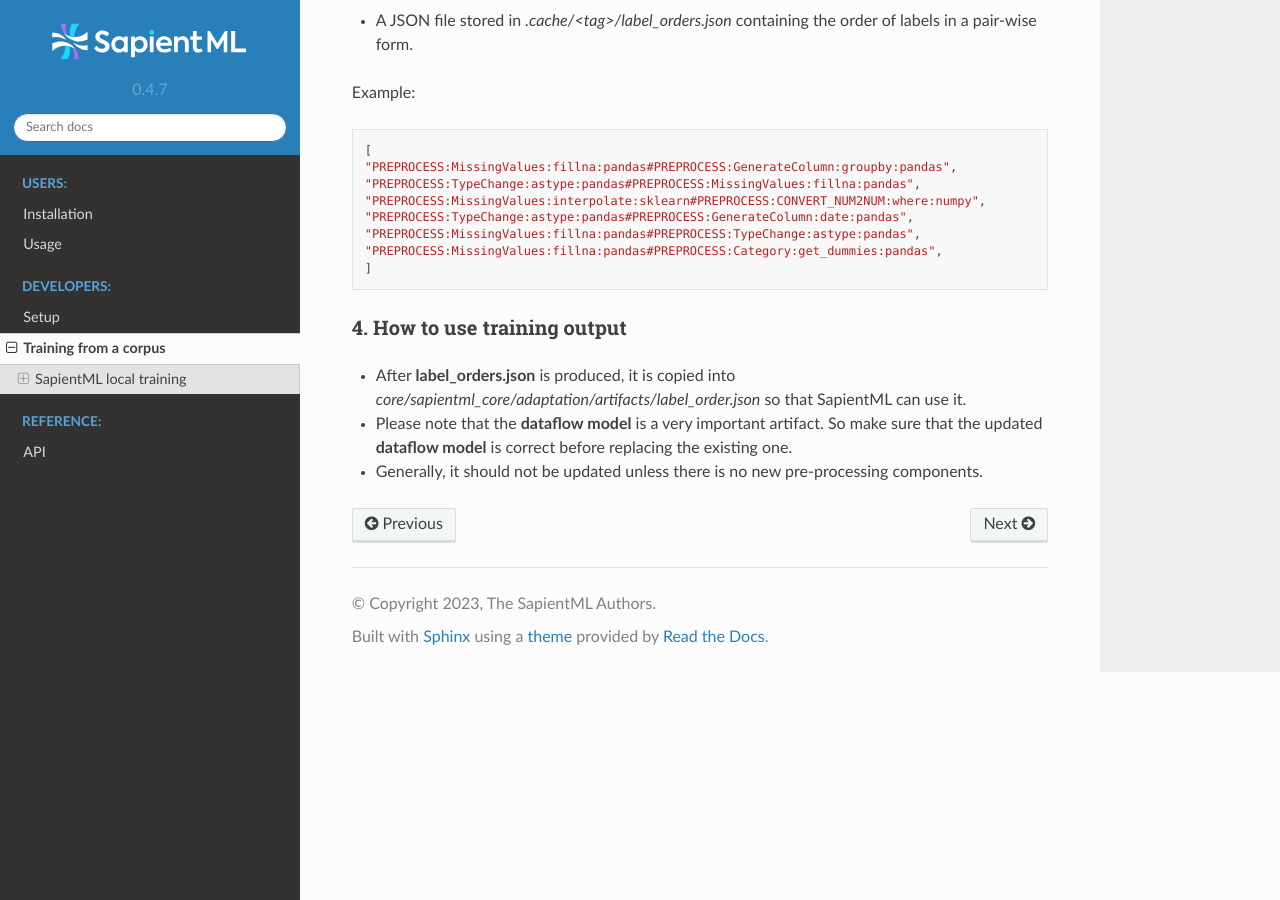
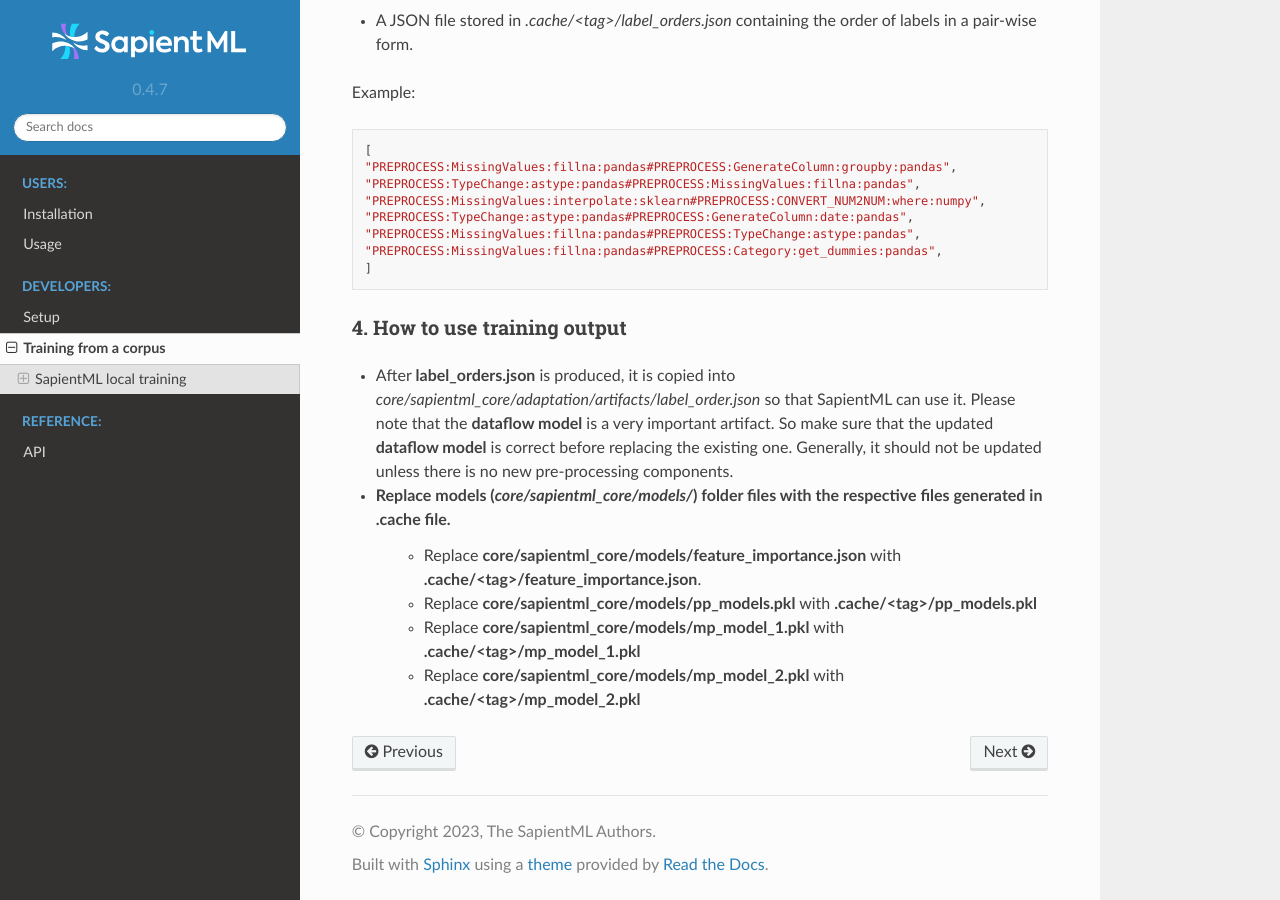
Before and after one commit to sapientml/docs, a Sphinx documentation site: the page built from docs/dev/training.rst, in a window 1280 px wide and 900 px high, scrolled down 7283 px. Built offline with Sphinx 7.4.7 and the Read the Docs theme 2.0.0, drawn with Linux system fonts in a browser that asks for light colours; pages that are not in the unit, such as notebooks, are missing from menus.

Commit message:
docs:Adding the explanation of PP_model and meta_model files replacement (#2)
* docs:documents creation

Signed-off-by: sun-ming-fujitsu <sun.ming@fujitsu.com>

* docs:Adding the explanation of PP_model and meta_model files replacement

Signed-off-by: sun-ming-fujitsu <sun.ming@fujitsu.com>

* docs:Corrected the mistake of core_repo path

Signed-off-by: sun-ming-fujitsu <sun.ming@fujitsu.com>

---------

Signed-off-by: sun-ming-fujitsu <sun.ming@fujitsu.com>
Signed-off-by: Kosaku Kimura <kimura.kosaku@fujitsu.com>
Co-authored-by: Kosaku Kimura <kimura.kosaku@fujitsu.com>

```diff
--- a/docs/dev/setup.rst
+++ b/docs/dev/setup.rst
@@ -35,7 +35,7 @@ As sapientml and core are interdependent. Use below command to integrate.
 
 .. code-block:: bash
 
-   pip install -e /path/to/AutoML/core/sapientml_core
+   pip install -e /path/to/AutoML/core
    deactivate
 
 Now download `corpus <https://github.com/sapientml/sapientml/files/12593737/sapientml-corpus-0.1.0.zip>`_ inside **sapientml_core**.
--- a/docs/dev/training.rst
+++ b/docs/dev/training.rst
@@ -334,9 +334,12 @@ Example:
 4. How to use training output
 =============================
 
-* After **label_orders.json** is produced, it is copied into *core/sapientml_core/adaptation/artifacts/label_order.json* so that SapientML can use it.
-* Please note that the **dataflow model** is a very important artifact. So make sure that the updated **dataflow model** is correct before replacing the existing one.
-* Generally, it should not be updated unless there is no new pre-processing components.
+* After **label_orders.json** is produced, it is copied into *core/sapientml_core/adaptation/artifacts/label_order.json* so that SapientML can use it. Please note that the **dataflow model** is a very important artifact. So make sure that the updated **dataflow model** is correct before replacing the existing one. Generally, it should not be updated unless there is no new pre-processing components.
+* Replace **models** (*core/sapientml_core/models/*) folder files with the respective files generated in **.cache** file.
+    * Replace **core/sapientml_core/models/feature_importance.json** with **.cache/<tag>/feature_importance.json**.
+    * Replace **core/sapientml_core/models/pp_models.pkl** with **.cache/<tag>/pp_models.pkl**
+    * Replace **core/sapientml_core/models/mp_model_1.pkl** with **.cache/<tag>/mp_model_1.pkl**
+    * Replace **core/sapientml_core/models/mp_model_2.pkl** with **.cache/<tag>/mp_model_2.pkl**
 
 .. _corpus: https://github.com/sapientml/sapientml/files/12593737/sapientml-corpus-0.1.0.zip
 .. _this page: https://github.com/sapientml/docs/edit/main/docs/dev/setup.rst
```
